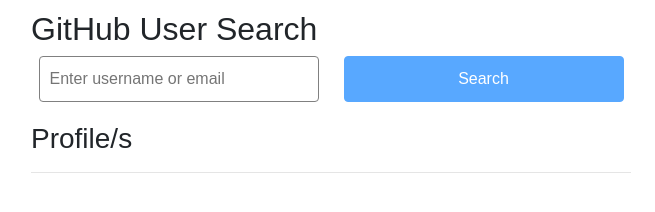
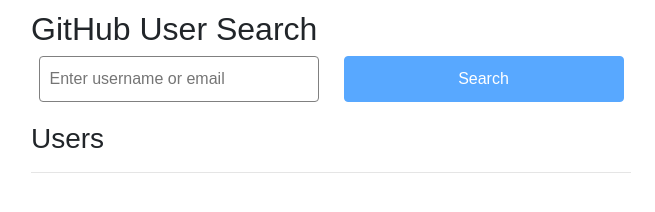
Before and after one commit to mustanjid/githubProfileSearch, a React (Create React App) app: page / in a window 1280 px wide. Shown: the top 212 px of the page, without its empty margins (309-964 px from the left). Built offline with nearby package versions, Linux system fonts and the light colour scheme.

Commit message:
updated profile to user

```diff
--- a/src/components/search.js
+++ b/src/components/search.js
@@ -37,7 +37,7 @@
           onSubmit={onSearchSubmit}
           value={query}
         />
-        <h3>Profile/s</h3>
+        <h3>Users</h3>
         <hr></hr>
         <div id="results">
           <div className="p-3 p-lg-2 d-flex flex-column">
```
